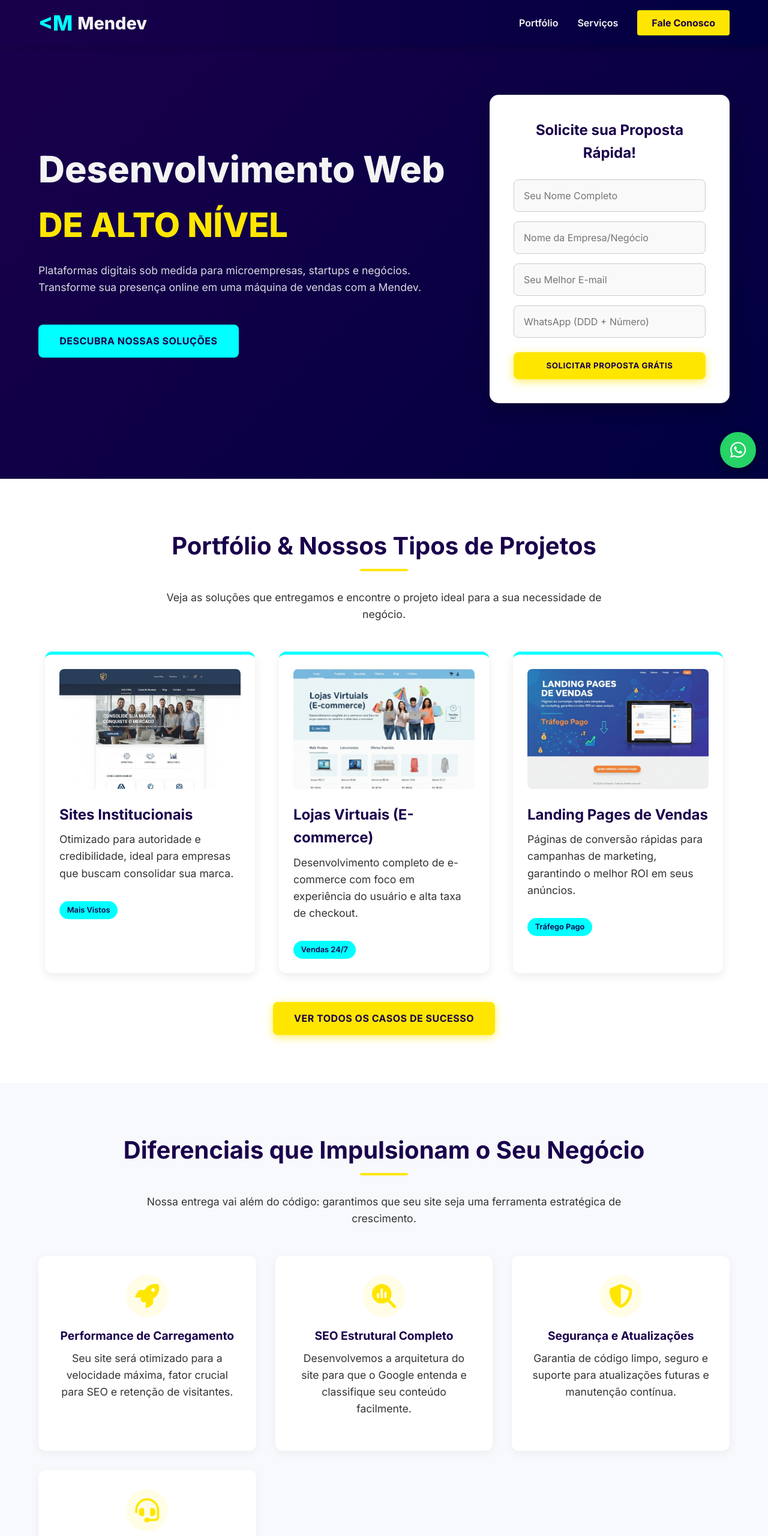
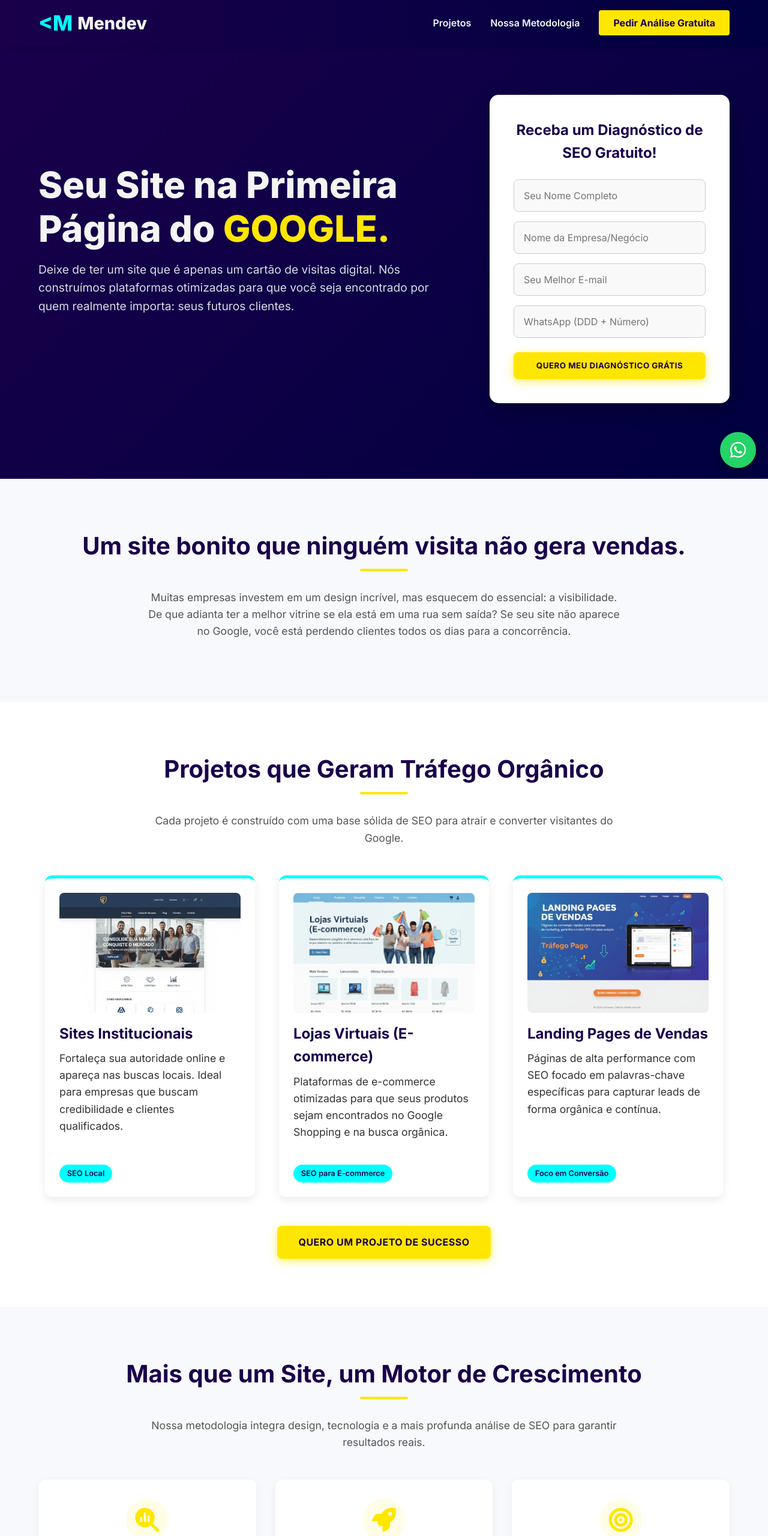
Before and after one commit to mendevwork-dev/mendevsite, a plain HTML site: page index.html in a window 1280 px wide. Shown: the top 2560 px of the page at 60% size. Drawn offline with Linux system fonts and the light colour scheme.

Commit message:
Melhoria no marketing da página

```diff
--- a/index.html
+++ b/index.html
@@ -3,7 +3,7 @@
 <head>
     <meta charset="UTF-8">
     <meta name="viewport" content="width=device-width, initial-scale=1.0">
-    <title>Mendev | O Seu Software Web para Sites Profissionais</title>
+    <title>Mendev | Sites Otimizados para a Primeira Página do Google</title>
     <link rel="preconnect" href="https://fonts.googleapis.com">
     <link rel="preconnect" href="https://fonts.gstatic.com" crossorigin>
     <link href="https://fonts.googleapis.com/css2?family=Inter:wght@400;600;700;800&display=swap" rel="stylesheet">
@@ -22,6 +22,7 @@
             --cta-hover: #FFD700; /* Amarelo um pouco mais escuro para o hover */
             --cta-secundaria: #00FFFF; /* CIANO ELÉTRICO / AQUA - Destaque Secundário (Tags, etc.) */
             --fundo-card: #ffffff; /* Fundo do formulário/cards */
+            --fundo-alternativo: #f7f9fc; /* Fundo para seções alternadas */
             --sombra-card: rgba(0, 0, 0, 0.2);
             --sombra-cta: rgba(255, 230, 0, 0.6); /* Sombra mais vibrante para o CTA amarelo */
         }
@@ -69,20 +70,19 @@
             justify-content: space-between;
         }
 
-        /* NOVO: Estilo da Logomarca (Header e Footer) */
         .logo-mendev {
-            display: flex; /* Para alinhar o ícone e o texto */
+            display: flex;
             align-items: center;
             font-size: 1.8rem;
             font-weight: 800;
             color: var(--texto-claro);
             text-decoration: none;
-            gap: 0.5rem; /* Espaçamento entre o ícone e o nome */
+            gap: 0.5rem;
         }
         .logo-icon {
-            color: var(--cta-secundaria); /* Ciano Elétrico para o ícone */
+            color: var(--cta-secundaria);
             font-size: 2.2rem;
-            line-height: 1; /* Alinhamento vertical */
+            line-height: 1;
         }
         .logo-text {
             color: var(--texto-claro);
@@ -109,7 +109,7 @@
         /* Botão CTA no Header (Destacado) */
         .btn-header-cta {
             background: var(--cta-primaria);
-            color: var(--primaria-fundo); /* Texto escuro para contraste */
+            color: var(--primaria-fundo);
             padding: 0.7rem 1.5rem;
             border-radius: 4px;
             font-weight: 700;
@@ -123,8 +123,8 @@
         /* Botão Principal de CTA */
         .btn-cta {
             display: inline-block;
-            background: var(--cta-primaria); /* Amarelo Elétrico */
-            color: var(--primaria-fundo); /* Texto Azul Cobalto Escuro */
+            background: var(--cta-primaria);
+            color: var(--primaria-fundo);
             padding: 0.9rem 2.2rem;
             border-radius: 8px;
             font-weight: 700;
@@ -132,7 +132,7 @@
             transition: all 0.3s;
             text-transform: uppercase;
             letter-spacing: 0.5px;
-            box-shadow: 0 4px 15px var(--sombra-cta); /* Sombra mais vibrante */
+            box-shadow: 0 4px 15px var(--sombra-cta);
             border: none;
             cursor: pointer;
         }
@@ -155,18 +155,17 @@
             color: var(--texto-claro);
             font-weight: 800;
             text-align: left;
+            line-height: 1.2;
         }
-        /* Destaque no H1 */
+
         #hero h1 span {
-            color: var(--cta-primaria); /* Amarelo Elétrico */
-            display: block;
-            font-size: 3.5rem;
+            color: var(--cta-primaria);
         }
 
         h2 {
             font-size: 2.5rem;
             margin-bottom: 2.5rem;
-            color: var(--primaria-fundo); /* Azul Cobalto Profundo */
+            color: var(--primaria-fundo);
             font-weight: 700;
             position: relative;
         }
@@ -179,7 +178,7 @@
             transform: translateX(-50%);
             width: 80px;
             height: 4px;
-            background: var(--cta-primaria); /* Amarelo Elétrico */
+            background: var(--cta-primaria);
             border-radius: 4px;
         }
 
@@ -189,13 +188,15 @@
             font-size: 1.1rem;
             color: var(--texto-principal);
         }
+        .section-intro-p {
+             color: #555;
+        }
 
         /* Seção Hero - Fundo Escuro com Gradiente */
         #hero {
             min-height: 90vh;
             padding-top: 5rem;
             padding-bottom: 3rem;
-            /* Gradiente Azul Cobalto Profundo para Azul Escuro Intenso */
             background: linear-gradient(135deg, var(--primaria-fundo) 0%, var(--secundaria-fundo) 100%);
             color: var(--texto-claro);
             text-align: left;
@@ -217,6 +218,7 @@
             color: rgba(255, 255, 255, 0.85);
             margin: 0 0 2rem 0;
             max-width: 100%;
+            font-size: 1.2rem;
         }
 
         .hero-form-wrapper {
@@ -246,13 +248,18 @@
             transition: border-color 0.3s, box-shadow 0.3s;
         }
         .form-contato input:focus, .form-contato textarea:focus {
-            border-color: var(--cta-primaria); /* Amarelo Elétrico no foco */
+            border-color: var(--cta-primaria);
             box-shadow: 0 0 0 3px rgba(255, 230, 0, 0.3);
             outline: none;
         }
         .form-contato button {
             margin-top: 0.5rem;
             width: 100%;
+        }
+
+        /* NOVA SEÇÃO: PROBLEMA */
+        #problema {
+            background-color: var(--fundo-alternativo);
         }
 
         /* Cards de Modelo (Portfólio) */
@@ -272,14 +279,26 @@
             width: 350px;
             text-align: left;
             transition: transform 0.3s, box-shadow 0.3s;
-            border-top: 5px solid var(--cta-secundaria); /* Ciano Elétrico para a borda do card */
+            border-top: 5px solid var(--cta-secundaria);
             overflow: hidden;
+            display: flex;
+            flex-direction: column;
         }
 
         .modelo-card:hover {
             transform: translateY(-5px);
             box-shadow: 0 10px 25px rgba(0, 0, 0, 0.15);
         }
+
+        .modelo-card .card-content {
+            flex-grow: 1;
+            display: flex;
+            flex-direction: column;
+        }
+         .modelo-card .card-content p {
+             flex-grow: 1;
+         }
+
 
         .modelo-card img {
             width: 100%;
@@ -302,18 +321,19 @@
 
         .tag {
             display: inline-block;
-            background: var(--cta-secundaria); /* Ciano Elétrico para as tags */
-            color: var(--primaria-fundo); /* Texto Azul Cobalto Escuro */
+            background: var(--cta-secundaria);
+            color: var(--primaria-fundo);
             padding: 0.3rem 0.8rem;
             border-radius: 20px;
             font-size: 0.8rem;
             font-weight: 600;
-            margin-top: 0.5rem;
+            margin-top: 1rem;
+            align-self: flex-start;
         }
 
-        /* Seção de Diferenciais (Fundo Claro) */
+        /* Seção de Diferenciais */
         #diferenciais {
-             background-color: #f7f9fc;
+             background-color: var(--fundo-alternativo);
         }
         .beneficios-grid {
             display: grid;
@@ -336,9 +356,9 @@
 
         .beneficio-item i {
             font-size: 2.5rem;
-            color: var(--cta-primaria); /* Amarelo Elétrico */
+            color: var(--cta-primaria);
             margin-bottom: 1rem;
-            background: rgba(255, 230, 0, 0.1); /* Fundo suave para o ícone */
+            background: rgba(255, 230, 0, 0.1);
             padding: 15px;
             border-radius: 50%;
         }
@@ -351,7 +371,7 @@
 
         /* Rodapé */
         footer {
-            background-color: var(--primaria-fundo); /* Azul Cobalto Profundo */
+            background-color: var(--primaria-fundo);
             color: var(--texto-claro);
             padding: 3rem 0;
             text-align: center;
@@ -363,7 +383,7 @@
             font-size: 0.9rem;
         }
         footer a {
-            color: var(--cta-primaria); /* Amarelo Elétrico */
+            color: var(--cta-primaria);
             text-decoration: none;
         }
 
@@ -372,7 +392,7 @@
             position: fixed;
             bottom: 20px;
             right: 20px;
-            background-color: #25D366; /* Verde original do WhatsApp */
+            background-color: #25D366;
             color: white;
             width: 60px;
             height: 60px;
@@ -398,6 +418,7 @@
             .hero-text {
                 max-width: 100%;
                 order: 2;
+                margin-top: 2rem;
             }
             .hero-text h1, .hero-text p {
                  text-align: center;
@@ -405,19 +426,16 @@
             .hero-form-wrapper {
                 width: 100%;
                 max-width: 450px;
-                margin-top: 3rem;
                 order: 1;
             }
-            #hero h1 { font-size: 3rem; }
-            #hero h1 span { font-size: 2.5rem; }
+            h1 { font-size: 3rem; text-align: center;}
             h2 { font-size: 2rem; }
             nav ul { gap: 1rem; }
             .btn-header-cta { padding: 0.5rem 1rem; }
         }
 
         @media (max-width: 600px) {
-            #hero h1 { font-size: 2.5rem; }
-            #hero h1 span { font-size: 2rem; }
+            h1 { font-size: 2.5rem; }
             nav ul li:not(:last-child) { display: none; }
             nav { justify-content: space-between; }
         }
@@ -433,9 +451,9 @@
                     <span class="logo-text">Mendev</span>
                 </a>
                 <ul>
-                    <li><a href="#modelos">Portfólio</a></li>
-                    <li><a href="#diferenciais">Serviços</a></li>
-                    <li><a href="#contato" class="btn-header-cta">Fale Conosco</a></li>
+                    <li><a href="#modelos">Projetos</a></li>
+                    <li><a href="#diferenciais">Nossa Metodologia</a></li>
+                    <li><a href="#contato" class="btn-header-cta">Pedir Análise Gratuita</a></li>
                 </ul>
             </nav>
         </div>
@@ -447,22 +465,18 @@
                 <div class="hero-content">
 
                     <div class="hero-text">
-                        <h1>Desenvolvimento Web <span>DE ALTO NÍVEL</span></h1>
-                        <p>Plataformas digitais sob medida para microempresas, startups e negócios. Transforme sua presença online em uma máquina de vendas com a Mendev.</p>
-
-                        <div style="margin-top: 3rem;">
-                            <a href="#diferenciais" class="btn-cta" style="background: var(--cta-secundaria); color: var(--primaria-fundo); box-shadow: none;">Descubra Nossas Soluções</a>
-                        </div>
+                        <h1>Seu Site na Primeira Página do <span>GOOGLE.</span></h1>
+                        <p>Deixe de ter um site que é apenas um cartão de visitas digital. Nós construímos plataformas otimizadas para que você seja encontrado por quem realmente importa: seus futuros clientes.</p>
                     </div>
 
                     <div class="hero-form-wrapper">
-                        <h3>Solicite sua Proposta Rápida!</h3>
+                        <h3>Receba um Diagnóstico de SEO Gratuito!</h3>
                         <form id="heroForm" class="form-contato">
                             <input type="text" name="Nome_Hero" placeholder="Seu Nome Completo" required>
                             <input type="text" name="Empresa_Hero" placeholder="Nome da Empresa/Negócio" required>
                             <input type="email" name="Email_Hero" placeholder="Seu Melhor E-mail" required>
                             <input type="text" name="WhatsApp_Hero" placeholder="WhatsApp (DDD + Número)" required>
-                            <button type="submit" class="btn-cta" style="width: 100%;">Solicitar Proposta Grátis</button>
+                            <button type="submit" class="btn-cta">QUERO MEU DIAGNÓSTICO GRÁTIS</button>
                         </form>
                     </div>
 
@@ -470,92 +484,107 @@
             </div>
         </section>
 
+        <section id="problema">
+            <div class="container">
+                <h2>Um site bonito que ninguém visita não gera vendas.</h2>
+                <p class="section-intro-p">Muitas empresas investem em um design incrível, mas esquecem do essencial: a visibilidade. De que adianta ter a melhor vitrine se ela está em uma rua sem saída? Se seu site não aparece no Google, você está perdendo clientes todos os dias para a concorrência.</p>
+            </div>
+        </section>
+
         <section id="modelos">
             <div class="container">
-                <h2>Portfólio & Nossos Tipos de Projetos</h2>
-                <p>Veja as soluções que entregamos e encontre o projeto ideal para a sua necessidade de negócio.</p>
+                <h2>Projetos que Geram Tráfego Orgânico</h2>
+                <p class="section-intro-p">Cada projeto é construído com uma base sólida de SEO para atrair e converter visitantes do Google.</p>
 
                 <div class="modelos-grid">
                     <div class="modelo-card">
-                        <img src="site-institucional.jpeg" alt="Site Institucional">
-                        <h3>Sites Institucionais</h3>
-                        <p>Otimizado para autoridade e credibilidade, ideal para empresas que buscam consolidar sua marca.</p>
-                        <span class="tag">Mais Vistos</span>
+                        <img src="site-institucional.jpeg" alt="Site Institucional com Foco em SEO">
+                        <div class="card-content">
+                            <h3>Sites Institucionais</h3>
+                            <p>Fortaleça sua autoridade online e apareça nas buscas locais. Ideal para empresas que buscam credibilidade e clientes qualificados.</p>
+                            <span class="tag">SEO Local</span>
+                        </div>
                     </div>
 
                     <div class="modelo-card">
-                        <img src="loja-virtual.jpg" alt="Loja Virtual">
-                        <h3>Lojas Virtuais (E-commerce)</h3>
-                        <p>Desenvolvimento completo de e-commerce com foco em experiência do usuário e alta taxa de checkout.</p>
-                        <span class="tag">Vendas 24/7</span>
+                        <img src="loja-virtual.jpg" alt="Loja Virtual Otimizada para SEO">
+                        <div class="card-content">
+                            <h3>Lojas Virtuais (E-commerce)</h3>
+                            <p>Plataformas de e-commerce otimizadas para que seus produtos sejam encontrados no Google Shopping e na busca orgânica.</p>
+                            <span class="tag">SEO para E-commerce</span>
+                        </div>
                     </div>
 
                     <div class="modelo-card">
-                        <img src="landing-page.jpg" alt="Landing Page">
-                        <h3>Landing Pages de Vendas</h3>
-                        <p>Páginas de conversão rápidas para campanhas de marketing, garantindo o melhor ROI em seus anúncios.</p>
-                        <span class="tag">Tráfego Pago</span>
+                        <img src="landing-page.jpg" alt="Landing Page de Alta Conversão Orgânica">
+                        <div class="card-content">
+                            <h3>Landing Pages de Vendas</h3>
+                            <p>Páginas de alta performance com SEO focado em palavras-chave específicas para capturar leads de forma orgânica e contínua.</p>
+                            <span class="tag">Foco em Conversão</span>
+                        </div>
                     </div>
                 </div>
-                <a href="#contato" class="btn-cta" style="margin-top: 3rem;">Ver Todos os Casos de Sucesso</a>
+                <a href="#contato" class="btn-cta" style="margin-top: 3rem;">QUERO UM PROJETO DE SUCESSO</a>
             </div>
         </section>
+
         <section id="diferenciais">
             <div class="container">
-                <h2>Diferenciais que Impulsionam o Seu Negócio</h2>
-                <p>Nossa entrega vai além do código: garantimos que seu site seja uma ferramenta estratégica de crescimento.</p>
+                <h2>Mais que um Site, um Motor de Crescimento</h2>
+                <p class="section-intro-p">Nossa metodologia integra design, tecnologia e a mais profunda análise de SEO para garantir resultados reais.</p>
                 <div class="beneficios-grid">
+                    <div class="beneficio-item">
+                        <i class="fa-solid fa-magnifying-glass-chart"></i>
+                        <h3>SEO como Prioridade Máxima</h3>
+                        <p>Desde a primeira linha de código, seu site é construído para ser amado pelo Google, garantindo a melhor indexação e ranqueamento.</p>
+                    </div>
                     <div class="beneficio-item">
                         <i class="fa-solid fa-rocket"></i>
                         <h3>Performance de Carregamento</h3>
-                        <p>Seu site será otimizado para a velocidade máxima, fator crucial para SEO e retenção de visitantes.</p>
+                        <p>A velocidade é um fator crítico de ranqueamento. Otimizamos cada detalhe para que seu site seja ultrarrápido e eficiente.</p>
                     </div>
                     <div class="beneficio-item">
-                        <i class="fa-solid fa-magnifying-glass-chart"></i>
-                        <h3>SEO Estrutural Completo</h3>
-                        <p>Desenvolvemos a arquitetura do site para que o Google entenda e classifique seu conteúdo facilmente.</p>
+                        <i class="fa-solid fa-bullseye"></i> <h3>Design Focado em Conversão (UX/UI)</h3>
+                        <p>Criamos uma jornada intuitiva que guia o visitante do Google até a conversão, seja uma compra, contato ou pedido de orçamento.</p>
                     </div>
-                    <div class="beneficio-item">
+                     <div class="beneficio-item">
                         <i class="fa-solid fa-shield-halved"></i>
-                        <h3>Segurança e Atualizações</h3>
-                        <p>Garantia de código limpo, seguro e suporte para atualizações futuras e manutenção contínua.</p>
-                    </div>
-                    <div class="beneficio-item">
-                        <i class="fa-solid fa-headset"></i>
-                        <h3>Foco na Experiência (UX/UI)</h3>
-                        <p>Design intuitivo e fácil de usar, pensado para o seu cliente converter sem hesitação.</p>
+                        <h3>Segurança e Confiabilidade</h3>
+                        <p>Garantia de código limpo, seguro e suporte para atualizações futuras e manutenção contínua do seu ativo digital.</p>
                     </div>
                 </div>
             </div>
         </section>
+
         <section id="contato" style="background-color: var(--fundo-card);">
             <div class="container" style="max-width: 800px;">
-                <h2>Ainda tem Dúvidas? Fale Conosco</h2>
-                <p>Se preferir, envie uma mensagem mais detalhada sobre seu projeto e entraremos em contato.</p>
+                <h2>Vamos Colocar seu Site no Topo do Google?</h2>
+                <p class="section-intro-p">Preencha o formulário abaixo com os detalhes do seu projeto e receba uma análise inicial sem compromisso.</p>
 
                 <form action="https://formspree.io/f/mrbyopar" method="POST" class="form-contato">
                     <input type="text" name="Nome_Completo" placeholder="Seu Nome Completo" required>
                     <input type="text" name="Empresa_Completo" placeholder="Nome da Sua Empresa" required>
                     <input type="email" name="Email_Contato" placeholder="E-mail para Contato" required>
                     <textarea name="Mensagem_Detalhada" placeholder="Descreva seu projeto ou dúvida (Tipo de site, orçamento, prazo, etc.)..." rows="6"></textarea>
-                    <button type="submit" class="btn-cta">Enviar Mensagem Detalhada</button>
+                    <button type="submit" class="btn-cta">Enviar e Iniciar Análise</button>
                 </form>
             </div>
         </section>
     </main>
+
     <footer>
         <div class="container">
             <a href="#hero" class="logo-mendev" style="color: var(--texto-claro); margin-bottom: 1rem; justify-content: center;">
                 <span class="logo-icon">&lt;M</span>
                 <span class="logo-text">Mendev</span>
             </a>
-            <p>Mendev - Seu Parceiro em Desenvolvimento Web de Alta Performance.</p>
-            <p>&copy; 2025 Mendev | <a href="#hero">Sites Profissionais</a>. Todos os direitos reservados.</p>
+            <p>Mendev - Desenvolvimento de Sites Otimizados para Crescimento Orgânico.</p>
+            <p>&copy; 2025 Mendev | <a href="#hero">Posicionamento no Google</a>. Todos os direitos reservados.</p>
         </div>
     </footer>
 
     <a href="https://wa.me/5571992546082?text=Ol%C3%A1%2C%20vi%20o%20site%20da%20Mendev%20e%20gostaria%20de%20conversar%20sobre%20um%20projeto%20para%20minha%20empresa."
-        id="whatsapp-flutuante" target="_blank" title="Fale conosco no WhatsApp">
+       id="whatsapp-flutuante" target="_blank" title="Fale conosco no WhatsApp">
        <i class="fa-brands fa-whatsapp"></i>
     </a>
 
@@ -565,7 +594,7 @@
 
             const form = event.target;
             const formData = new FormData(form);
-            const formspreeUrl = "https://formspree.io/f/mrbyopar"; // *** SUBSTITUA PELO SEU ENDPOINT FORMREE AQUI ***
+            const formspreeUrl = "https://formspree.io/f/mrbyopar";
 
             // 1. Enviar os dados via Formspree (e-mail)
             fetch(formspreeUrl, {
@@ -581,15 +610,14 @@
 
                     // 2. Abrir o WhatsApp após a tentativa de envio do email
                     const nome = formData.get('Nome_Hero') || 'Cliente';
-                    const numeroWhatsapp = '5571992546082'; // *** SUBSTITUA PELO SEU NÚMERO DE WHATSAPP AQUI ***
+                    const numeroWhatsapp = '5571992546082';
 
-                    const mensagem = encodeURIComponent(`Olá, sou o(a) ${nome} e gostaria de solicitar uma proposta grátis. Meu contato é: Nome: ${nome}, E-mail: ${formData.get('Email_Hero')}. Por favor, podemos conversar sobre o meu projeto?`);
+                    const mensagem = encodeURIComponent(`Olá, sou o(a) ${nome} e gostaria de solicitar meu diagnóstico de SEO gratuito. Meu contato é: E-mail: ${formData.get('Email_Hero')}. Podemos conversar?`);
 
                     const whatsappUrl = `https://wa.me/${numeroWhatsapp}?text=${mensagem}`;
 
                     window.open(whatsappUrl, '_blank');
 
-                    // Opcional: Limpar o formulário ou dar um feedback visual
                     form.reset();
                     alert("Sua solicitação foi enviada! Abrindo o WhatsApp para continuarmos a conversa...");
 
@@ -608,7 +636,6 @@
                 console.error("Erro no envio do formulário:", error);
                 alert("Ocorreu um erro de conexão. Por favor, tente o WhatsApp diretamente.");
                 window.open(`https://wa.me/5571992546082?text=Tive%20problemas%20ao%20enviar%20a%20proposta%20pelo%20site.`, '_blank');
-
             });
         });
     </script>
```
